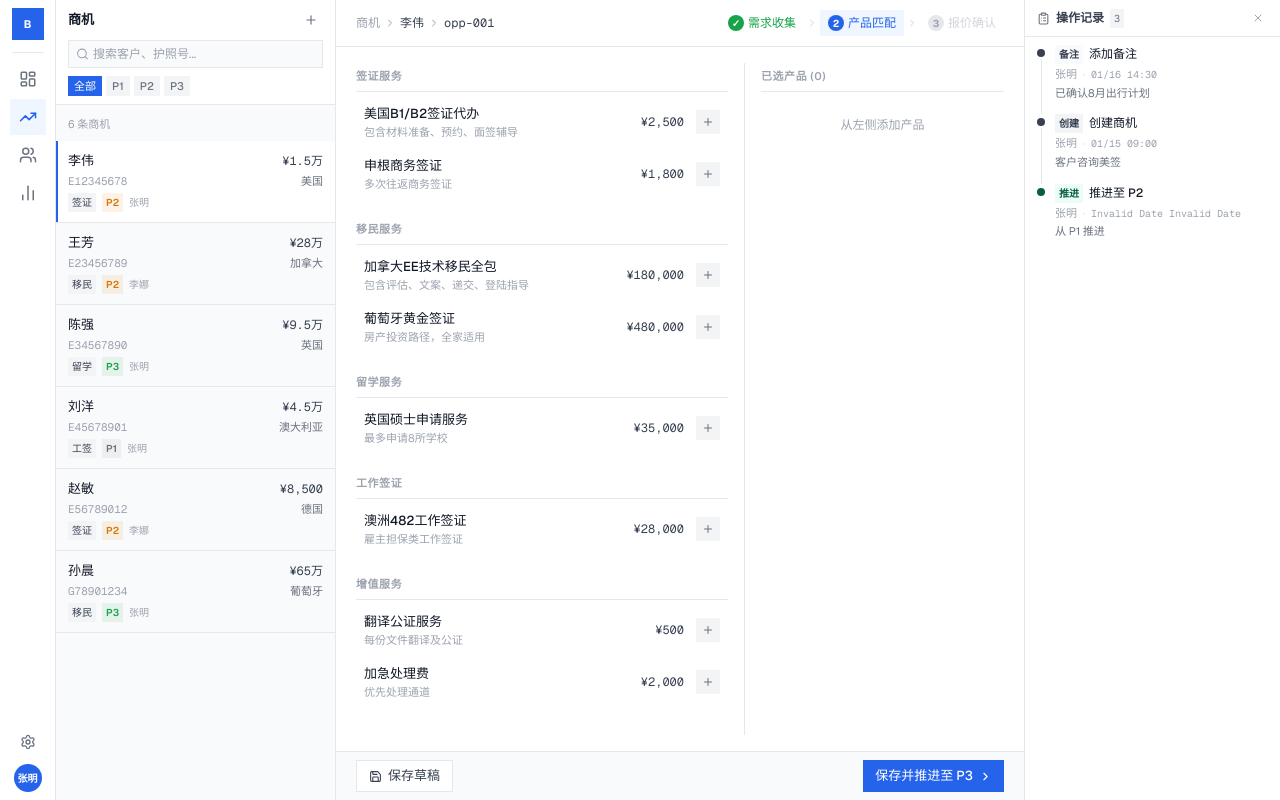
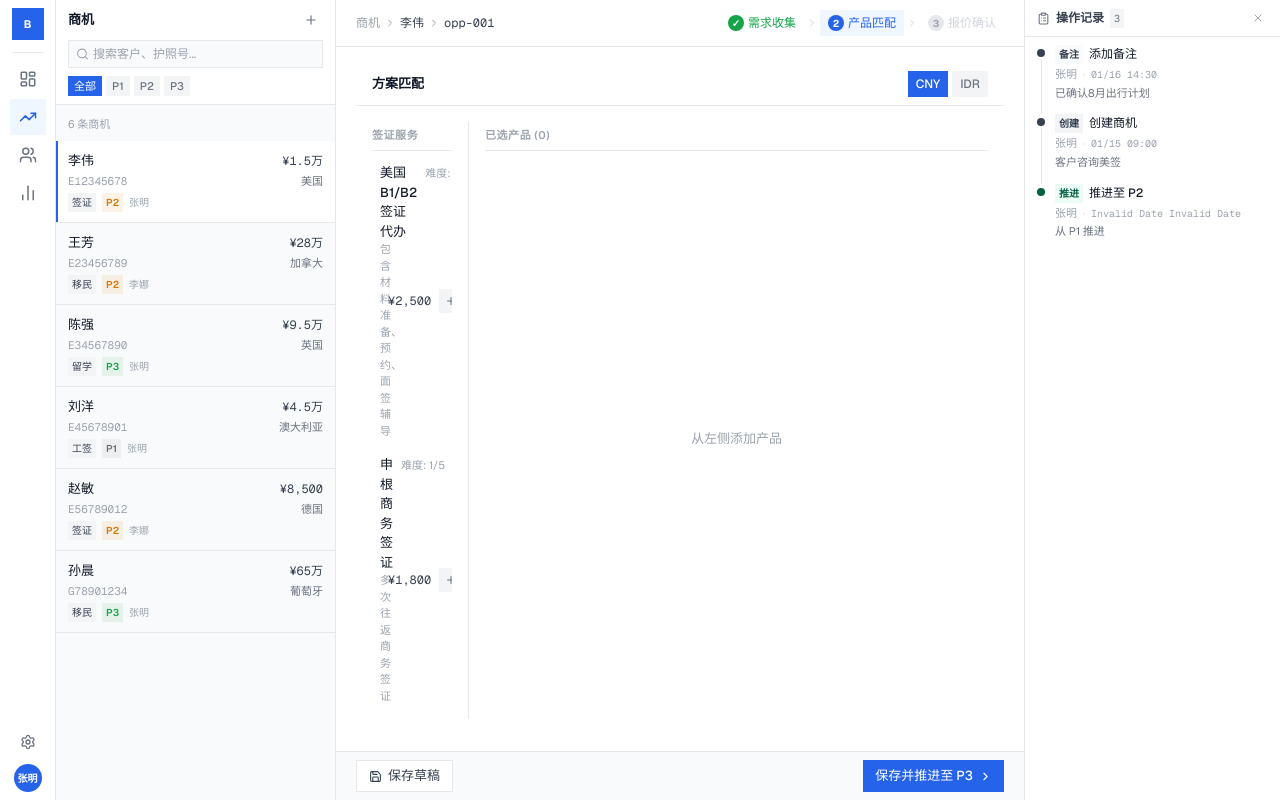
Before and after one commit to roisantoso-id/bantuqifu-sales-hub, a Next.js app: page / in a window 1280 px wide. Both pictures are taken after a click on the button "保存并推进至 P2". Built offline with nearby package versions, Linux system fonts and the light colour scheme.

Commit message:
feat: redesign P2 page with dual currency, difficulty levels, billing cycle, and dense table\n\nUpdate data model, P2ProductMatcher component, WorkspacePane props, and implement dual currency, difficulty levels, billing cycle, and dense table display.

```diff
--- a/components/workspace/p2-product-matcher.tsx
+++ b/components/workspace/p2-product-matcher.tsx
@@ -1,12 +1,16 @@
 'use client'
 
-import { Plus, Minus } from 'lucide-react'
-import type { Product, SelectedProduct } from '@/lib/types'
+import { Plus, Minus, DollarSign } from 'lucide-react'
+import { useMemo, useState } from 'react'
+import { EXCHANGE_RATES } from '@/lib/mock-data'
+import type { Product, SelectedProduct, Currency } from '@/lib/types'
 
 interface P2ProductMatcherProps {
   allProducts: Product[]
   selectedProducts: SelectedProduct[]
+  currentCurrency: Currency
   onProductsChange: (products: SelectedProduct[]) => void
+  onCurrencyChange: (currency: Currency) => void
 }
 
 const CATEGORY_ORDER = ['签证服务', '移民服务', '留学服务', '工作签证', '增值服务']
@@ -20,7 +24,27 @@ function groupByCategory(products: Product[]): Record<string, Product[]> {
   return groups
 }
 
-export function P2ProductMatcher({ allProducts, selectedProducts, onProductsChange }: P2ProductMatcherProps) {
+function getDifficultyLabel(difficulty?: number): string {
+  if (!difficulty) return ''
+  return `难度: ${difficulty}/5`
+}
+
+function convertPrice(price: number, fromCurrency: Currency, toCurrency: Currency): number {
+  if (fromCurrency === toCurrency) return price
+  // Convert to base (CNY), then to target
+  const inCNY = price / EXCHANGE_RATES[fromCurrency]
+  return inCNY * EXCHANGE_RATES[toCurrency]
+}
+
+export function P2ProductMatcher({
+  allProducts,
+  selectedProducts,
+  currentCurrency,
+  onProductsChange,
+  onCurrencyChange,
+}: P2ProductMatcherProps) {
+  const [expandedCycles, setExpandedCycles] = useState<Record<string, string>>({})
+
   const grouped = groupByCategory(allProducts)
 
   const isSelected = (productId: string) =>
@@ -35,7 +59,9 @@ export function P2ProductMatcher({ allProducts, selectedProducts, onProductsChan
       product,
       quantity: 1,
       discount: 0,
-      subtotal: product.price,
+      currency: currentCurrency,
+      billingCycle: product.billingCycles?.[0],
+      subtotal: convertPrice(product.price, 'CNY', currentCurrency),
     }
     onProductsChange([...selectedProducts, newItem])
   }
@@ -47,71 +73,150 @@ export function P2ProductMatcher({ allProducts, selectedProducts, onProductsChan
   const updateQty = (productId: string, qty: number) => {
     if (qty < 1) return
     onProductsChange(
-      selectedProducts.map((sp) =>
-        sp.product.id === productId
-          ? { ...sp, quantity: qty, subtotal: sp.product.price * qty * (1 - sp.discount / 100) }
-          : sp
-      )
+      selectedProducts.map((sp) => {
+        if (sp.product.id === productId) {
+          const priceConverted = convertPrice(sp.product.price, 'CNY', sp.currency)
+          const multiplier = sp.billingCycle ? sp.product.billingCycles?.indexOf(sp.billingCycle) ?? 0 : 0
+          const basePrice = priceConverted * (multiplier + 1)
+          return {
+            ...sp,
+            quantity: qty,
+            subtotal: basePrice * qty * (1 - sp.discount / 100),
+          }
+        }
+        return sp
+      })
     )
   }
 
   const updateDiscount = (productId: string, discount: number) => {
     const d = Math.min(100, Math.max(0, discount))
     onProductsChange(
-      selectedProducts.map((sp) =>
-        sp.product.id === productId
-          ? { ...sp, discount: d, subtotal: sp.product.price * sp.quantity * (1 - d / 100) }
-          : sp
-      )
+      selectedProducts.map((sp) => {
+        if (sp.product.id === productId) {
+          const priceConverted = convertPrice(sp.product.price, 'CNY', sp.currency)
+          const multiplier = sp.billingCycle ? sp.product.billingCycles?.indexOf(sp.billingCycle) ?? 0 : 0
+          const basePrice = priceConverted * (multiplier + 1)
+          return {
+            ...sp,
+            discount: d,
+            subtotal: basePrice * sp.quantity * (1 - d / 100),
+          }
+        }
+        return sp
+      })
     )
   }
 
-  const totalAmount = selectedProducts.reduce((sum, sp) => sum + sp.subtotal, 0)
+  const updateBillingCycle = (productId: string, cycle: string) => {
+    onProductsChange(
+      selectedProducts.map((sp) => {
+        if (sp.product.id === productId && sp.product.billingCycles) {
+          const multiplier = sp.product.billingCycles.indexOf(cycle)
+          const priceConverted = convertPrice(sp.product.price, 'CNY', sp.currency)
+          const basePrice = priceConverted * (multiplier + 1)
+          return {
+            ...sp,
+            billingCycle: cycle,
+            subtotal: basePrice * sp.quantity * (1 - sp.discount / 100),
+          }
+        }
+        return sp
+      })
+    )
+  }
+
+  const totalAmount = useMemo(
+    () => selectedProducts.reduce((sum, sp) => sum + sp.subtotal, 0),
+    [selectedProducts]
+  )
 
   const sortedCategories = [
     ...CATEGORY_ORDER.filter((c) => grouped[c]),
     ...Object.keys(grouped).filter((c) => !CATEGORY_ORDER.includes(c)),
   ]
 
+  const formatPrice = (price: number, currency: Currency) => {
+    const symbol = currency === 'CNY' ? '¥' : 'Rp'
+    return `${symbol}${Math.round(price).toLocaleString()}`
+  }
+
   return (
-    <div className="flex gap-4 h-full">
+    <div className="flex h-full flex-col bg-white">
+      {/* Header with currency toggle */}
+      <div className="flex items-center justify-between border-b border-[#e5e7eb] px-4 py-2">
+        <h3 className="text-[13px] font-semibold text-[#111827]">方案匹配</h3>
+        <div className="flex items-center gap-1">
+          <button
+            onClick={() => onCurrencyChange('CNY')}
+            className={`rounded-sm px-2 py-1 text-[12px] font-medium transition-colors ${
+              currentCurrency === 'CNY'
+                ? 'bg-[#2563eb] text-white'
+                : 'bg-[#f3f4f6] text-[#6b7280] hover:bg-[#e5e7eb]'
+            }`}
+          >
+            CNY
+          </button>
+          <button
+            onClick={() => onCurrencyChange('IDR')}
+            className={`rounded-sm px-2 py-1 text-[12px] font-medium transition-colors ${
+              currentCurrency === 'IDR'
+                ? 'bg-[#2563eb] text-white'
+                : 'bg-[#f3f4f6] text-[#6b7280] hover:bg-[#e5e7eb]'
+            }`}
+          >
+            IDR
+          </button>
+        </div>
+      </div>
+
+      {/* Main content */}
+      <div className="flex flex-1 gap-4 overflow-hidden p-4">
         {/* Left: product catalog */}
-      <div className="flex-1 overflow-y-auto min-w-0">
+        <div className="flex-1 overflow-y-auto">
           {sortedCategories.map((category) => (
-          <div key={category} className="mb-4">
-            <div className="mb-1 border-b border-[#e5e7eb] pb-1">
+            <div key={category} className="mb-3">
+              <div className="mb-1.5 border-b border-[#e5e7eb] pb-1">
                 <span className="text-[11px] font-semibold uppercase tracking-wider text-[#9ca3af]">
                   {category}
                 </span>
               </div>
-            <div className="space-y-0">
+              <div className="space-y-1">
                 {grouped[category].map((product) => {
                   const selected = isSelected(product.id)
+                  const displayPrice = convertPrice(product.price, 'CNY', currentCurrency)
                   return (
                     <div
                       key={product.id}
-                    className={[
-                      'flex items-center gap-3 rounded-sm px-2 py-2 transition-colors',
-                      selected ? 'bg-[#eff6ff]' : 'hover:bg-[#f9fafb]',
-                    ].join(' ')}
+                      className={`flex items-center gap-2 rounded-sm px-2 py-1.5 transition-colors ${
+                        selected ? 'bg-[#eff6ff]' : 'hover:bg-[#f9fafb]'
+                      }`}
                     >
-                    <div className="flex-1 min-w-0">
-                      <p className="text-[13px] font-medium text-[#111827] truncate">{product.name}</p>
-                      {product.description && (
-                        <p className="text-[11px] text-[#9ca3af] truncate">{product.description}</p>
+                      <div className="min-w-0 flex-1">
+                        <div className="flex items-baseline gap-2">
+                          <p className="text-[13px] font-medium text-[#111827]">{product.name}</p>
+                          {product.difficulty && (
+                            <span className="shrink-0 text-[11px] text-[#9ca3af]">
+                              {getDifficultyLabel(product.difficulty)}
+                            </span>
                           )}
                         </div>
-                    <span className="font-mono text-[12px] text-[#374151] whitespace-nowrap">
-                      ¥{product.price.toLocaleString()}
+                        {product.description && (
+                          <p className="text-[11px] text-[#9ca3af]">{product.description}</p>
+                        )}
+                      </div>
+                      <span className="shrink-0 font-mono text-[12px] text-[#374151] whitespace-nowrap">
+                        {formatPrice(displayPrice, currentCurrency)}
                       </span>
                       <button
-                      onClick={() => selected ? removeProduct(product.id) : addProduct(product)}
-                      className={[
-                        'flex h-6 w-6 shrink-0 items-center justify-center rounded-sm transition-colors',
+                        onClick={() =>
+                          selected ? removeProduct(product.id) : addProduct(product)
+                        }
+                        className={`flex h-6 w-6 shrink-0 items-center justify-center rounded-sm transition-colors ${
                           selected
                             ? 'bg-[#fee2e2] text-[#dc2626] hover:bg-[#fecaca]'
-                          : 'bg-[#f3f4f6] text-[#6b7280] hover:bg-[#e5e7eb] hover:text-[#111827]',
-                      ].join(' ')}
+                            : 'bg-[#f3f4f6] text-[#6b7280] hover:bg-[#e5e7eb] hover:text-[#111827]'
+                        }`}
                         aria-label={selected ? '移除' : '添加'}
                       >
                         {selected ? <Minus size={12} /> : <Plus size={12} />}
@@ -124,8 +229,8 @@ export function P2ProductMatcher({ allProducts, selectedProducts, onProductsChan
           ))}
         </div>
 
-      {/* Right: selected products */}
-      <div className="w-[260px] shrink-0 flex flex-col border-l border-[#e5e7eb] pl-4">
+        {/* Right: selected products table */}
+        <div className="w-[520px] shrink-0 flex flex-col border-l border-[#e5e7eb] pl-4">
           <div className="mb-2 border-b border-[#e5e7eb] pb-1">
             <span className="text-[11px] font-semibold uppercase tracking-wider text-[#9ca3af]">
               已选产品 ({selectedProducts.length})
@@ -133,80 +238,127 @@ export function P2ProductMatcher({ allProducts, selectedProducts, onProductsChan
           </div>
 
           {selectedProducts.length === 0 ? (
-          <p className="mt-4 text-center text-[12px] text-[#9ca3af]">从左侧添加产品</p>
+            <div className="flex flex-1 items-center justify-center text-[13px] text-[#9ca3af]">
+              从左侧添加产品
+            </div>
           ) : (
-          <ul className="flex-1 space-y-2 overflow-y-auto">
-            {selectedProducts.map((sp) => (
-              <li key={sp.product.id} className="rounded-sm border border-[#e5e7eb] bg-white p-2">
-                <div className="mb-1.5 flex items-start justify-between gap-1">
-                  <span className="text-[12px] font-medium text-[#111827] leading-tight">
-                    {sp.product.name}
+            <>
+              {/* Table header */}
+              <div className="mb-1 grid grid-cols-[30px_1fr_80px_60px_60px_60px_40px] gap-2 px-2 py-1 text-[11px] font-semibold text-[#6b7280]">
+                <div>序号</div>
+                <div>产品名</div>
+                <div className="text-right">周期</div>
+                <div className="text-right">数量</div>
+                <div className="text-right">折扣%</div>
+                <div className="text-right">单价</div>
+                <div className="text-right">小计</div>
+              </div>
+
+              {/* Table rows */}
+              <div className="flex-1 overflow-y-auto">
+                {selectedProducts.map((sp, idx) => {
+                  const displayPrice = convertPrice(sp.product.price, 'CNY', sp.currency)
+                  const multiplier = sp.billingCycle
+                    ? sp.product.billingCycles?.indexOf(sp.billingCycle) ?? 0
+                    : 0
+                  const basePrice = displayPrice * (multiplier + 1)
+                  const unitPrice = basePrice * (1 - sp.discount / 100)
+
+                  return (
+                    <div
+                      key={sp.product.id}
+                      className="mb-1 grid grid-cols-[30px_1fr_80px_60px_60px_60px_40px] gap-2 rounded-sm border border-[#e5e7eb] bg-white px-2 py-1 text-[12px] items-center"
+                    >
+                      {/* Row number */}
+                      <div className="text-[#9ca3af] text-center">{idx + 1}</div>
+
+                      {/* Product name */}
+                      <div className="min-w-0 truncate">
+                        <p className="text-[#111827] font-medium truncate">{sp.product.name}</p>
+                      </div>
+
+                      {/* Billing cycle select */}
+                      <div>
+                        {sp.product.billingCycles && sp.product.billingCycles.length > 0 ? (
+                          <select
+                            value={sp.billingCycle || ''}
+                            onChange={(e) => updateBillingCycle(sp.product.id, e.target.value)}
+                            className="h-6 w-full rounded-sm border border-[#e5e7eb] bg-white px-1 text-[11px] text-[#111827] outline-none focus:border-[#2563eb]"
+                          >
+                            {sp.product.billingCycles.map((cycle) => (
+                              <option key={cycle} value={cycle}>
+                                {cycle}
+                              </option>
+                            ))}
+                          </select>
+                        ) : (
+                          <span className="text-[#9ca3af]">—</span>
+                        )}
+                      </div>
+
+                      {/* Quantity input */}
+                      <div>
+                        <input
+                          type="number"
+                          min={1}
+                          value={sp.quantity}
+                          onChange={(e) =>
+                            updateQty(sp.product.id, parseInt(e.target.value, 10))
+                          }
+                          className="h-6 w-full rounded-sm border border-[#e5e7eb] px-1 font-mono text-[11px] text-[#111827] text-center outline-none focus:border-[#2563eb]"
+                        />
+                      </div>
+
+                      {/* Discount input */}
+                      <div className="flex items-center gap-0.5">
+                        <input
+                          type="number"
+                          min={0}
+                          max={100}
+                          value={sp.discount}
+                          onChange={(e) =>
+                            updateDiscount(sp.product.id, parseInt(e.target.value, 10))
+                          }
+                          className="h-6 flex-1 rounded-sm border border-[#e5e7eb] px-1 font-mono text-[11px] text-[#111827] text-center outline-none focus:border-[#2563eb]"
+                        />
+                        <span className="text-[#9ca3af] text-[10px]">%</span>
+                      </div>
+
+                      {/* Unit price */}
+                      <div className="font-mono text-right text-[#111827]">
+                        {formatPrice(unitPrice, sp.currency)}
+                      </div>
+
+                      {/* Subtotal */}
+                      <div className="flex items-center justify-between">
+                        <span className="font-mono font-semibold text-[#111827]">
+                          {formatPrice(sp.subtotal, sp.currency)}
                         </span>
                         <button
                           onClick={() => removeProduct(sp.product.id)}
                           className="shrink-0 text-[#9ca3af] hover:text-[#dc2626]"
                           aria-label="移除"
                         >
-                    <Minus size={11} />
+                          <Minus size={12} />
                         </button>
                       </div>
-
-                {/* Qty + discount row */}
-                <div className="flex items-center gap-2">
-                  <div className="flex items-center gap-1">
-                    <button
-                      onClick={() => updateQty(sp.product.id, sp.quantity - 1)}
-                      className="flex h-5 w-5 items-center justify-center rounded-sm border border-[#e5e7eb] text-[#6b7280] hover:bg-[#f3f4f6]"
-                    >
-                      <Minus size={10} />
-                    </button>
-                    <span className="w-5 text-center font-mono text-[12px] text-[#111827]">
-                      {sp.quantity}
-                    </span>
-                    <button
-                      onClick={() => updateQty(sp.product.id, sp.quantity + 1)}
-                      className="flex h-5 w-5 items-center justify-center rounded-sm border border-[#e5e7eb] text-[#6b7280] hover:bg-[#f3f4f6]"
-                    >
-                      <Plus size={10} />
-                    </button>
+                    </div>
+                  )
+                })}
               </div>
 
-                  <div className="flex items-center gap-1">
-                    <span className="text-[11px] text-[#9ca3af]">折扣</span>
-                    <input
-                      type="number"
-                      min={0}
-                      max={100}
-                      value={sp.discount}
-                      onChange={(e) => updateDiscount(sp.product.id, Number(e.target.value))}
-                      className="h-5 w-10 rounded-sm border border-[#e5e7eb] px-1 font-mono text-[11px] text-[#111827] outline-none focus:border-[#2563eb]"
-                    />
-                    <span className="text-[11px] text-[#9ca3af]">%</span>
-                  </div>
-                </div>
-
-                {/* Subtotal */}
-                <div className="mt-1.5 flex justify-end">
-                  <span className="font-mono text-[12px] font-semibold text-[#111827]">
-                    ¥{sp.subtotal.toLocaleString()}
-                  </span>
-                </div>
-              </li>
-            ))}
-          </ul>
-        )}
-
-        {/* Total */}
-        {selectedProducts.length > 0 && (
-          <div className="mt-3 border-t border-[#e5e7eb] pt-2">
-            <div className="flex items-center justify-between">
-              <span className="text-[12px] text-[#6b7280]">合计</span>
+              {/* Total footer */}
+              <div className="mt-2 border-t border-[#e5e7eb] pt-2">
+                <div className="flex items-center justify-between px-2">
+                  <span className="text-[12px] text-[#6b7280] font-medium">总额</span>
                   <span className="font-mono text-[14px] font-semibold text-[#111827]">
-                ¥{totalAmount.toLocaleString()}
+                    {formatPrice(totalAmount, currentCurrency)}
                   </span>
                 </div>
               </div>
+            </>
           )}
+        </div>
       </div>
     </div>
   )
--- a/components/workspace/workspace-pane.tsx
+++ b/components/workspace/workspace-pane.tsx
@@ -1,6 +1,7 @@
 'use client'
 
-import type { Opportunity, Product, SelectedProduct, StageId, ActionLog } from '@/lib/types'
+import { useState } from 'react'
+import type { Opportunity, Product, SelectedProduct, StageId, Currency } from '@/lib/types'
 import { BreadcrumbStepper } from './breadcrumb-stepper'
 import { P1RequirementForm } from './p1-requirement-form'
 import { P2ProductMatcher } from './p2-product-matcher'
@@ -39,6 +40,8 @@ export function WorkspacePane({
   onAdvanceStage,
   onQuoteSent,
 }: WorkspaceProps) {
+  const [displayCurrency, setDisplayCurrency] = useState<Currency>(opportunity.currency as Currency || 'CNY')
+
   const isOnCurrentStage = viewingStage === opportunity.stageId
   const isLast = opportunity.stageId === 'P3'
   const currentIdx = STAGE_ORDER[opportunity.stageId]
@@ -92,7 +95,9 @@ export function WorkspacePane({
           <P2ProductMatcher
             allProducts={allProducts}
             selectedProducts={selectedProducts}
+            currentCurrency={displayCurrency}
             onProductsChange={onProductsChange}
+            onCurrencyChange={setDisplayCurrency}
           />
         )}
         {viewingStage === 'P3' && (
--- a/lib/mock-data.ts
+++ b/lib/mock-data.ts
@@ -1,4 +1,10 @@
-import type { Opportunity, Product, ActionLog, UserProfile } from './types'
+import type { Opportunity, Product, ActionLog, UserProfile, Currency } from './types'
+
+// ─── Exchange Rate (Fixed for demo) ─────────────────────────────────────────
+export const EXCHANGE_RATES: Record<Currency, number> = {
+  CNY: 1,
+  IDR: 0.00044, // 1 CNY = 0.00044 IDR (simplified)
+}
 
 export const mockUser: UserProfile = {
   id: 'u1',
@@ -154,6 +160,7 @@ export const mockProducts: Product[] = [
     price: 2500,
     currency: 'CNY',
     description: '包含材料准备、预约、面签辅导',
+    difficulty: 2,
   },
   {
     id: 'prod-002',
@@ -162,6 +169,8 @@ export const mockProducts: Product[] = [
     price: 180000,
     currency: 'CNY',
     description: '包含评估、文案、递交、登陆指导',
+    difficulty: 4,
+    billingCycles: ['6个月', '12个月', '18个月'],
   },
   {
     id: 'prod-003',
@@ -170,6 +179,8 @@ export const mockProducts: Product[] = [
     price: 35000,
     currency: 'CNY',
     description: '最多申请8所学校',
+    difficulty: 3,
+    billingCycles: ['一次性'],
   },
   {
     id: 'prod-004',
@@ -178,6 +189,8 @@ export const mockProducts: Product[] = [
     price: 28000,
     currency: 'CNY',
     description: '雇主担保类工作签证',
+    difficulty: 3,
+    billingCycles: ['3个月', '6个月'],
   },
   {
     id: 'prod-005',
@@ -186,6 +199,7 @@ export const mockProducts: Product[] = [
     price: 1800,
     currency: 'CNY',
     description: '多次往返商务签证',
+    difficulty: 1,
   },
   {
     id: 'prod-006',
@@ -194,6 +208,7 @@ export const mockProducts: Product[] = [
     price: 500,
     currency: 'CNY',
     description: '每份文件翻译及公证',
+    difficulty: 1,
   },
   {
     id: 'prod-007',
@@ -202,6 +217,7 @@ export const mockProducts: Product[] = [
     price: 2000,
     currency: 'CNY',
     description: '优先处理通道',
+    difficulty: 1,
   },
   {
     id: 'prod-008',
@@ -210,6 +226,8 @@ export const mockProducts: Product[] = [
     price: 480000,
     currency: 'CNY',
     description: '房产投资路径，全家适用',
+    difficulty: 5,
+    billingCycles: ['12个月', '24个月'],
   },
 ]
 
```
Also changed, not shown: lib/types.ts (+7 -1 lines). Lines whose indentation alone changed are shown as unchanged.
